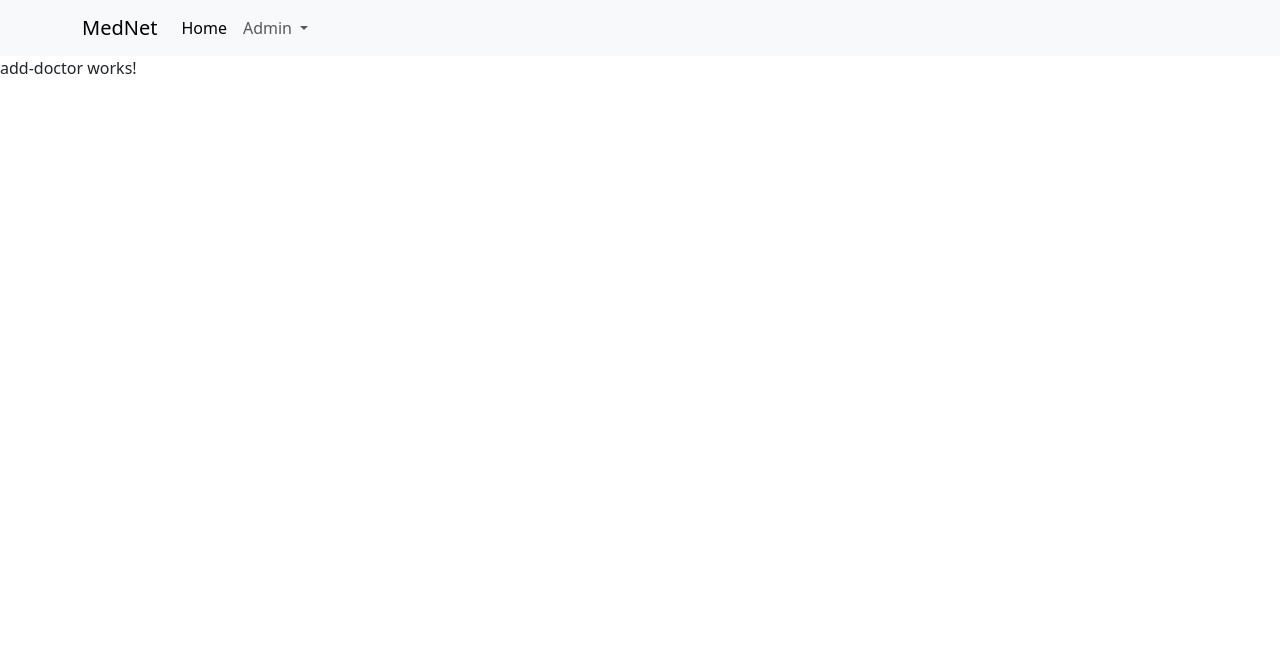
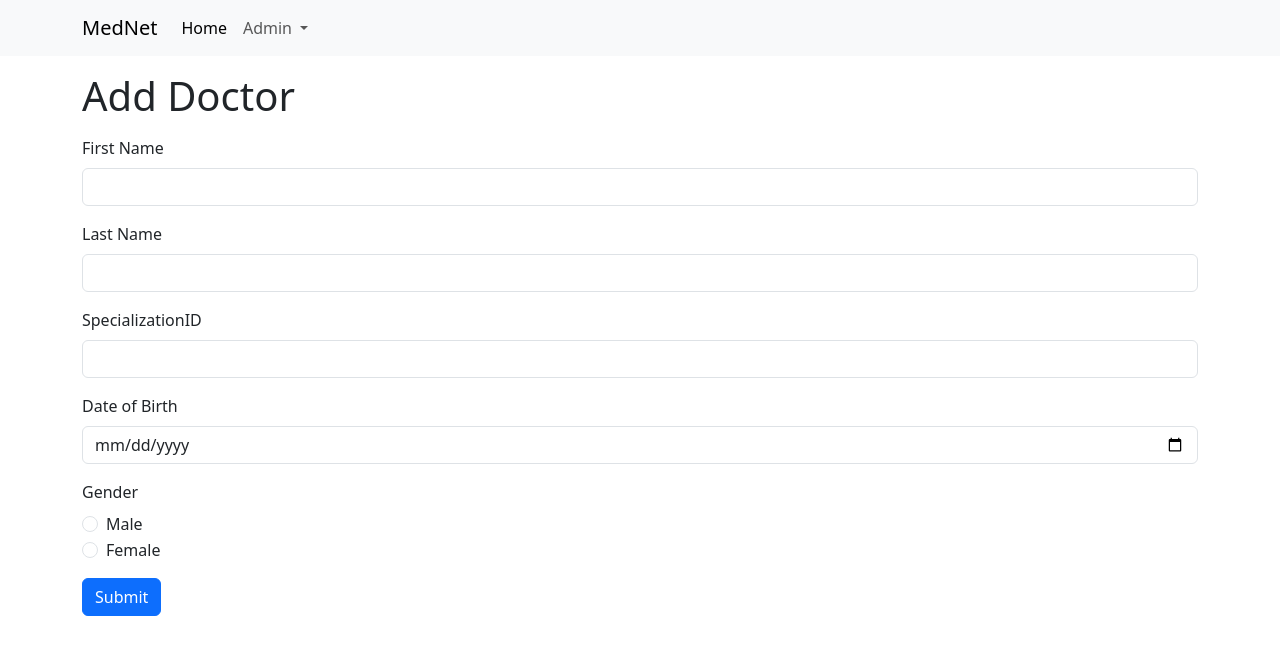
Before and after one commit to FlaviusStefan/MedNet.UI, an Angular app: page /admin/doctors/add in a window 1280 px wide. Shown: the top 654 px of the page. Built offline with nearby package versions, Linux system fonts and the light colour scheme.

Commit message:
implemented "add-doctor" functionality

```diff
--- a/src/app/features/doctor/add-doctor/add-doctor.component.html
+++ b/src/app/features/doctor/add-doctor/add-doctor.component.html
@@ -1 +1,38 @@
-<p>add-doctor works!</p>
+<div class="container">
+    <h1 class="mt-3">Add Doctor</h1>
+
+    <form #form="ngForm" (ngSubmit)="onFormSubmit()">
+        <div class="mt-2">
+            <div class="mt-3">
+                <label class="form-label">First Name</label>
+                <input type="text" id="doctorFirstName" class="form-control" name="doctorFirstName" [(ngModel)]="model.firstname">
+            </div>
+            <div class="mt-3">
+                <label class="form-label">Last Name</label>
+                <input type="text" id="doctorLastName" class="form-control" name="doctorLastName" [(ngModel)]="model.lastname">
+            </div>
+            <div class="mt-3">
+                <label class="form-label">SpecializationID</label>
+                <input type="text" id="doctorSpecialization" class="form-control" name="doctorSpecialization" [(ngModel)]="model.specialization">
+            </div>
+            <div class="mt-3">
+                <label class="form-label">Date of Birth</label>
+                <input type="date" id="doctorDateOfBirth" class="form-control" name="doctorDateOfBirth" [(ngModel)]="model.dateofbirth">
+            </div>
+            <div class="mt-3">
+                <label class="form-label">Gender</label>
+                <div class="form-check">
+                    <input class="form-check-input" type="radio" id="male" name="gender" value="male" [(ngModel)]="model.gender">
+                    <label class="form-check-label" for="male">Male</label>
+                </div>
+                <div class="form-check">
+                    <input class="form-check-input" type="radio" id="female" name="gender" value="female" [(ngModel)]="model.gender">
+                    <label class="form-check-label" for="female">Female</label>
+                </div>
+            </div>
+            <div class="mt-3">
+                <button type="submit" class="btn btn-primary">Submit</button>
+            </div>
+        </div>
+    </form>
+</div>
--- a/src/app/features/doctor/add-doctor/add-doctor.component.ts
+++ b/src/app/features/doctor/add-doctor/add-doctor.component.ts
@@ -1,4 +1,5 @@
 import { Component } from '@angular/core';
+import { AddDoctorRequest } from '../../models/add-doctor-request.model';
 
 @Component({
   selector: 'app-add-doctor',
@@ -6,5 +7,19 @@ import { Component } from '@angular/core';
   styleUrls: ['./add-doctor.component.css']
 })
 export class AddDoctorComponent {
+  model: AddDoctorRequest;
 
+  constructor(){
+    this.model = {
+      firstname: '',
+      lastname: '',
+      specialization: '',
+      dateofbirth: new Date(0),
+      gender: ''
+    }
+  }
+
+  onFormSubmit(){
+    console.log(this.model);
+  }
 }
```
Also changed, not shown: src/app/features/models/add-doctor-request.model.ts (added, +7 -0 lines).
